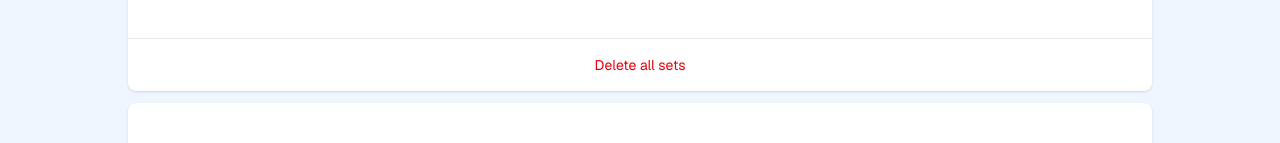
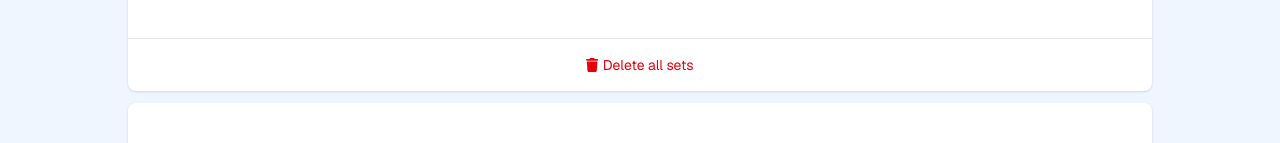
Before and after one commit to gesteves/swimsetter, a Next.js app: page / in a window 1280 px wide. Both pictures are taken after a click on the button "Add Set". Shown: the part 143-286 px from the top of the page. Built offline with nearby package versions, Linux system fonts and the light colour scheme.

Commit message:
Add trash icon

```diff
--- a/app/components/WorkoutSets.js
+++ b/app/components/WorkoutSets.js
@@ -12,6 +12,7 @@ export default function WorkoutSets({ sets, onUpdateSet, onRemoveSet, onClearWor
           className="text-sm text-red-600 hover:text-red-500 transition-colors"
           onClick={onClearWorkout}
         >
+          <FontAwesomeIcon icon={faTrash} className="mr-1" />
           Delete all sets
         </button>
       }
```
